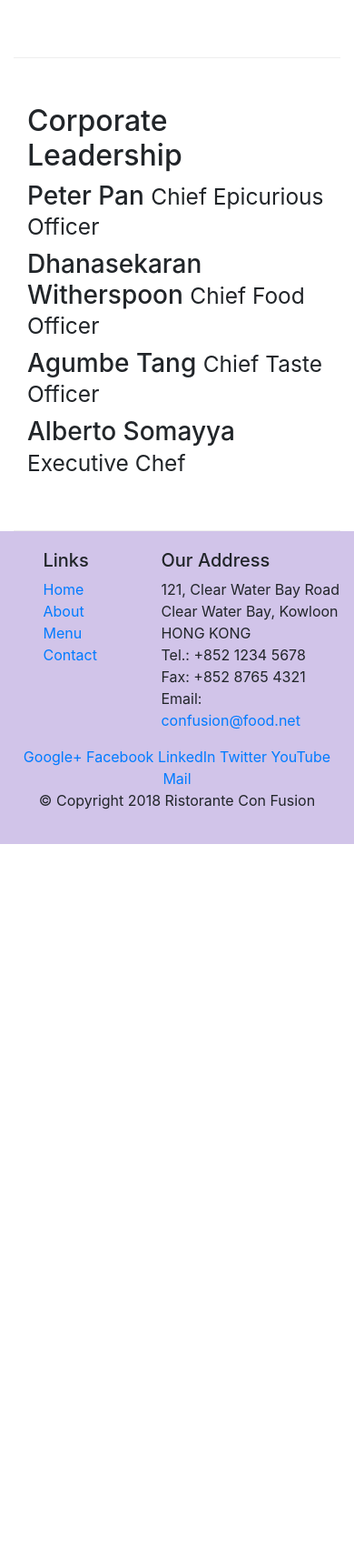
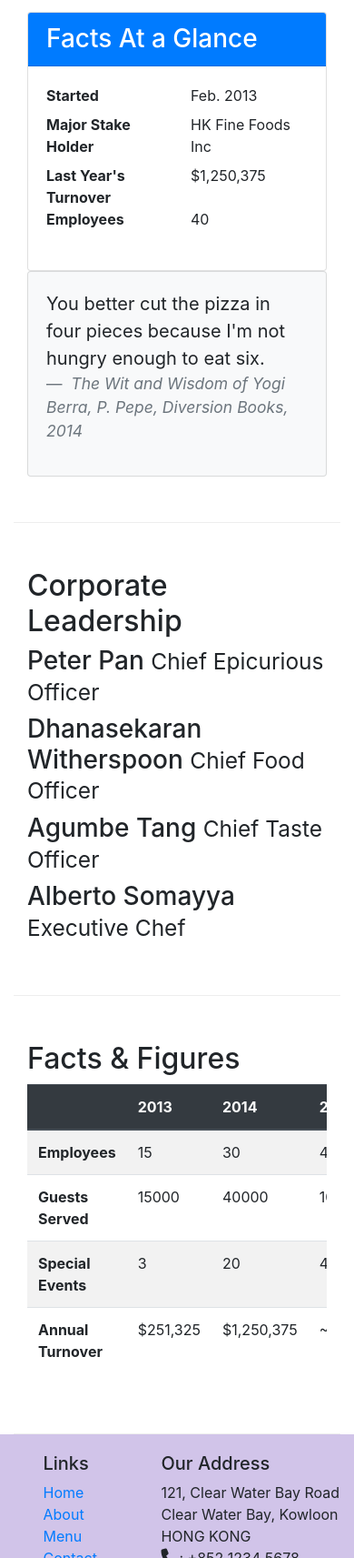
Before and after one commit to okezieobi/coursera-bootstrap4-exercises, a plain HTML site: page aboutus.html in a window 390 px wide. Shown: the part 1036-2749 px from the top of the page at 91% size. Before the commit the page ends 1964 px from the top, so only its background shows below. Drawn offline with nearby package versions, Linux system fonts and the light colour scheme.

Commit message:
Tables and Cards

```diff
--- a/aboutus.html
+++ b/aboutus.html
@@ -80,7 +80,35 @@
                 <p>The restaurant traces its humble beginnings to <em>The Frying Pan</em>, a successful chain started
                     by our CEO, Mr. Peter Pan, that featured for the first time the world's best cuisines in a pan.</p>
             </div>
-            <div>
+            <div class="col-12 col-sm-6">
+                <div class="card">
+                    <h3 class="card-header bg-primary text-white">Facts At a Glance</h3>
+                    <div class="card-body">
+                        <dl class="row">
+                            <dt class="col-6">Started</dt>
+                            <dd class="col-6">Feb. 2013</dd>
+                            <dt class="col-6">Major Stake Holder</dt>
+                            <dd class="col-6">HK Fine Foods Inc</dd>
+                            <dt class="col-6">Last Year's Turnover</dt>
+                            <dd class="col-6">$1,250,375</dd>
+                            <dt class="col-6">Employees</dt>
+                            <dd class="col-6">40</dd>
+                        </dl>
+                    </div>
+                </div>
+            </div>
+            <div class="col-12">
+                <div class="card card-body bg-light">
+                    <blockquote class="blockquote">
+                        <p class="mb-0">You better cut the pizza in four pieces because
+                            I'm not hungry enough to eat six.</p>
+                        <footer class="blockquote-footer">
+                            <cite title="Source Tile">The Wit and Wisdom of Yogi Berra,
+                                P. Pepe, Diversion Books, 2014</cite>
+                        </footer>
+                    </blockquote>
+                    </blockquote>
+                </div>
             </div>
         </div>
 
@@ -116,6 +144,50 @@
                         winning hit! Amma Mia!</em></p>
             </div>
         </div>
+        <div class="row row-content">
+            <div class="col-12 col-sm-9">
+                <h2>Facts &amp; Figures</h2>
+                <div class="table-responsive">
+                    <table class="table table-striped">
+                        <thead class="thead-dark">
+                            <tr>
+                                <th>&nbsp;</th>
+                                <th>2013</th>
+                                <th>2014</th>
+                                <th>2015</th>
+                            </tr>
+                        </thead>
+                        <tbody>
+                            <tr>
+                                <th>Employees</th>
+                                <td>15</td>
+                                <td>30</td>
+                                <td>40</td>
+                            </tr>
+                            <tr>
+                                <th>Guests Served</th>
+                                <td>15000</td>
+                                <td>40000</td>
+                                <td>100000</td>
+                            </tr>
+                            <tr>
+                                <th>Special Events</th>
+                                <td>3</td>
+                                <td>20</td>
+                                <td>45</td>
+                            </tr>
+                            <tr>
+                                <th>Annual Turnover</th>
+                                <td>$251,325</td>
+                                <td>$1,250,375</td>
+                                <td>~$3,000,000</td>
+                            </tr>
+                        </tbody>
+                    </table>
+                </div>
+            </div>
+            <div class="col-12 col-sm-3"></div>
+        </div>
 
     </div>
 
@@ -137,19 +209,21 @@
                         121, Clear Water Bay Road<br>
                         Clear Water Bay, Kowloon<br>
                         HONG KONG<br>
-                        Tel.: +852 1234 5678<br>
-                        Fax: +852 8765 4321<br>
-                        Email: <a href="mailto:confusion@food.net">confusion@food.net</a>
+                        <i class="fa fa-phone fa-lg"></i>: +852 1234 5678<br>
+                        <i class="fa fa-fax fa-lg"></i>: +852 8765 4321<br>
+                        <i class="fa fa-envelope fa-lg"></i>:
+                        <a href="mailto:confusion@food.net">confusion@food.net</a>
                     </address>
                 </div>
                 <div class="col-12 col-sm-4 align-self-center">
                     <div class="text-center">
-                        <a href="http://google.com/+">Google+</a>
-                        <a href="http://www.facebook.com/profile.php?id=">Facebook</a>
-                        <a href="http://www.linkedin.com/in/">LinkedIn</a>
-                        <a href="http://twitter.com/">Twitter</a>
-                        <a href="http://youtube.com/">YouTube</a>
-                        <a href="mailto:">Mail</a>
+                        <a class="btn btn-social-icon btn-google" href="http://google.com/+"><i class="fa fa-google-plus"></i></a>
+                        <a class="btn btn-social-icon btn-facebook" href="http://www.facebook.com/profile.php?id="><i
+                                class="fa fa-facebook"></i></a>
+                        <a class="btn btn-social-icon btn-linkedin" href="http://www.linkedin.com/in/"><i class="fa fa-linkedin"></i></a>
+                        <a class="btn btn-social-icon btn-twitter" href="http://twitter.com/"><i class="fa fa-twitter"></i></a>
+                        <a class="btn btn-social-icon btn-google" href="http://youtube.com/"><i class="fa fa-youtube"></i></a>
+                        <a class="btn btn-social-icon" href="mailto:"><i class="fa fa-envelope-o"></i></a>
                     </div>
                 </div>
             </div>
```
